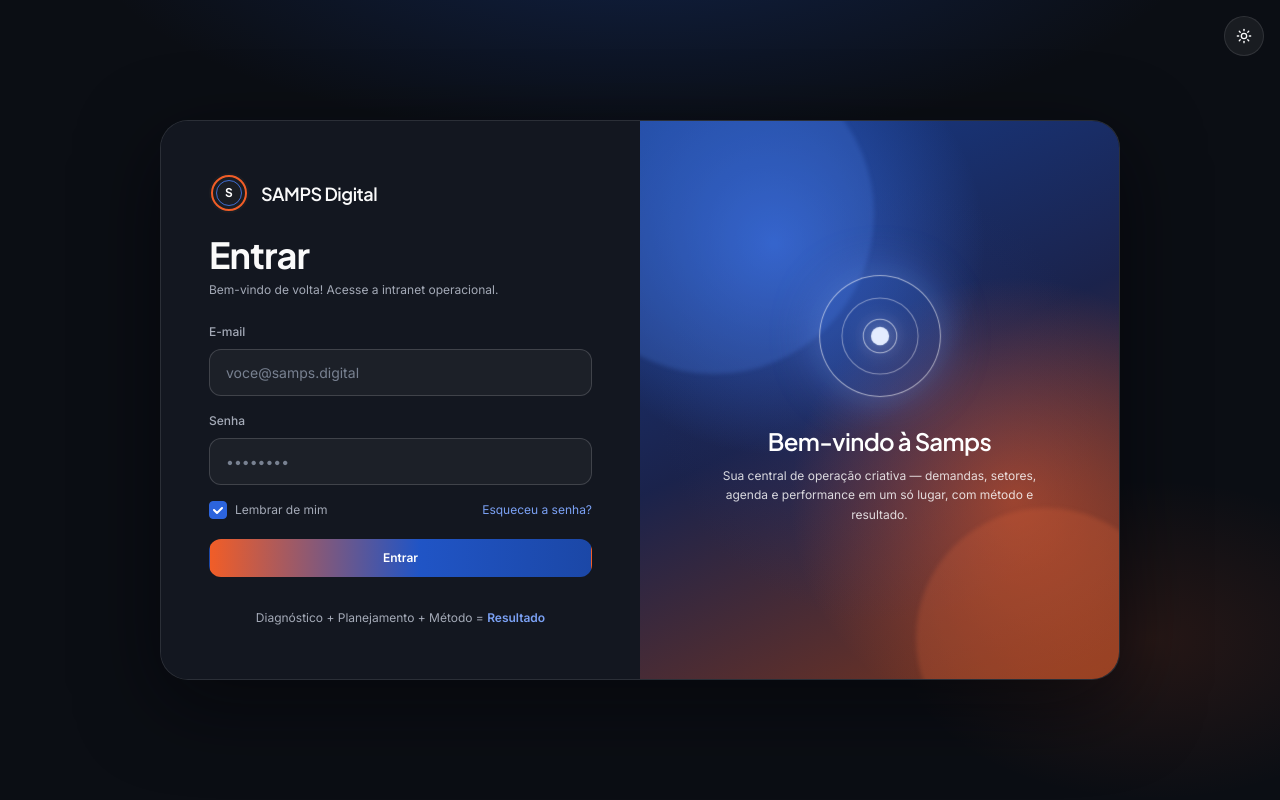
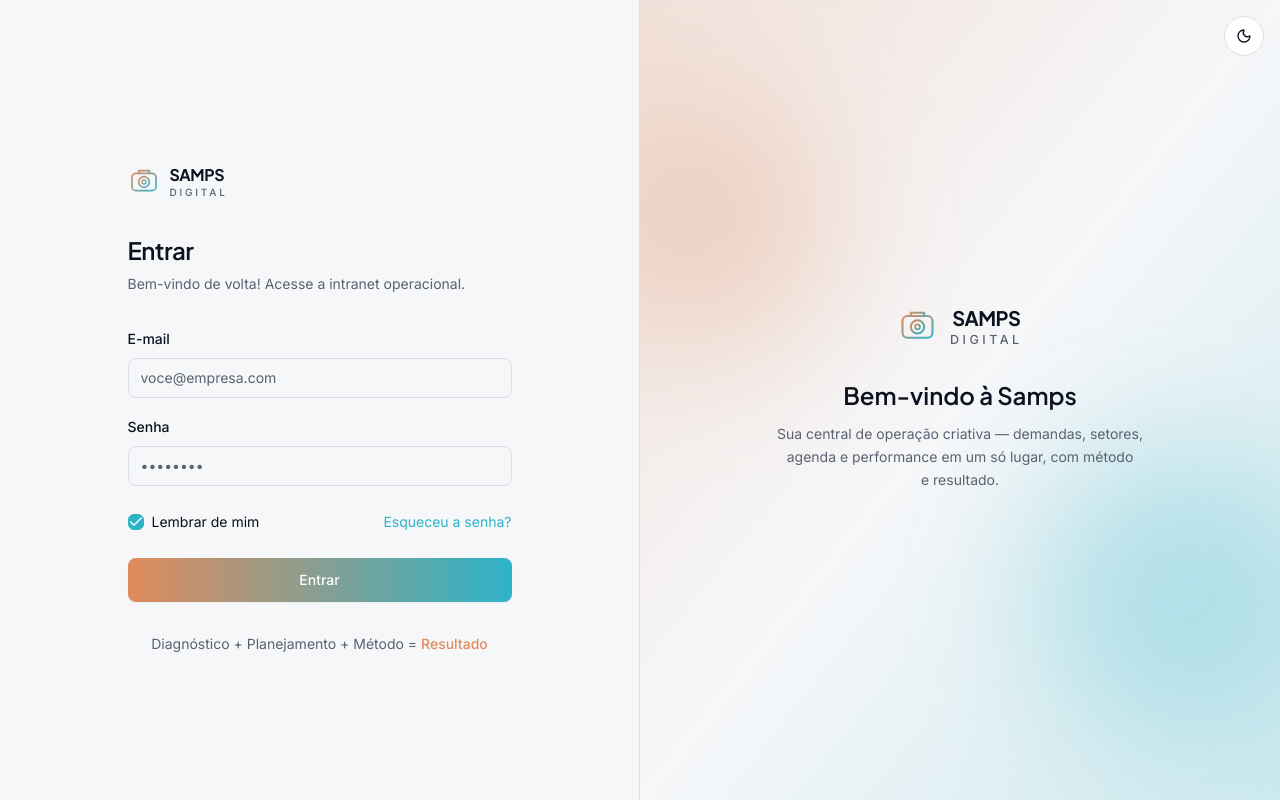
Before and after one commit to joritodev/Samps, a Next.js app: page /login in a window 1280 px wide. Built offline with nearby package versions, Linux system fonts and the light colour scheme.

Commit message:
feat(auth): shell Tailwind Samps e login unificado
Co-authored-by: Cursor <cursoragent@cursor.com>

```diff
--- a/app/(auth)/layout.tsx
+++ b/app/(auth)/layout.tsx
@@ -1,18 +1,13 @@
-import { SessionProvider } from "next-auth/react";
-import { VibeAuthShell } from "@/components/auth/vibe-auth-shell";
+import { SampsAuthShell } from "@/components/auth/samps-auth-shell";
 
 /**
- * Rotas de autenticação usam exclusivamente o Vibe Design System.
- * A intranet (agency) continua no design system Samps / Tailwind.
+ * Auth shares the Samps Tailwind tokens (Providers = Session + Theme).
+ * SessionProvider lives only inside Providers — do not wrap it again here.
  */
 export default function AuthLayout({
   children,
 }: {
   children: React.ReactNode;
 }) {
-  return (
-    <SessionProvider>
-      <VibeAuthShell>{children}</VibeAuthShell>
-    </SessionProvider>
-  );
+  return <SampsAuthShell>{children}</SampsAuthShell>;
 }
--- a/components/auth/login-view.tsx
+++ b/components/auth/login-view.tsx
@@ -5,6 +5,12 @@ import { useState } from "react";
 import { useRouter } from "next/navigation";
 import { signIn } from "next-auth/react";
 import { resolveLoginRedirect } from "@/app/(auth)/login/actions";
+import { SampsLogo } from "@/components/brand/samps-logo";
+import { Alert, AlertDescription } from "@/components/ui/alert";
+import { Button } from "@/components/ui/button";
+import { Checkbox } from "@/components/ui/checkbox";
+import { Input } from "@/components/ui/input";
+import { Label } from "@/components/ui/label";
 
 export function LoginView({
   callbackUrl,
@@ -58,115 +64,125 @@ export function LoginView({
     }
   }
 
+  const errorId = "login-error";
+
   return (
-    <div className="samps-signin">
-      <div className="samps-signin-shell">
-        <section className="samps-signin-form">
-          <div className="samps-signin-brand">
-            <div className="samps-signin-mark" aria-hidden>
-              S
-            </div>
-            <span className="samps-signin-brand-name">SAMPS Digital</span>
-          </div>
+    <div className="grid min-h-dvh md:grid-cols-2">
+      <main className="flex flex-col justify-center border-border bg-background px-6 pb-16 pt-20 md:border-e md:px-12 lg:px-16">
+        <div className="mx-auto w-full max-w-sm">
+          <SampsLogo withWordmark />
 
-          <div>
-            <h1 className="samps-signin-title">Entrar</h1>
-            <p className="samps-signin-subtitle">
+          <div className="mt-8">
+            <h1 className="text-balance font-display text-2xl font-semibold tracking-tight text-foreground">
+              Entrar
+            </h1>
+            <p className="mt-2 text-pretty text-sm text-muted-foreground">
               Bem-vindo de volta! Acesse a intranet operacional.
             </p>
           </div>
 
-          <form onSubmit={handleSubmit}>
+          <form
+            onSubmit={handleSubmit}
+            className="mt-8 space-y-4"
+            aria-busy={loading}
+          >
             {error ? (
-              <div
-                className="alert alert-error"
-                style={{ marginBottom: "var(--space-4)" }}
-              >
-                {error}
-              </div>
+              <Alert variant="destructive">
+                <AlertDescription id={errorId}>{error}</AlertDescription>
+              </Alert>
             ) : null}
 
-            <div className="form-group">
-              <label className="form-label" htmlFor="email">
-                E-mail
-              </label>
-              <input
+            <div className="space-y-2">
+              <Label htmlFor="email">E-mail</Label>
+              <Input
                 id="email"
+                name="email"
                 type="email"
-                className="input"
-                placeholder="voce@samps.digital"
+                autoComplete="email"
+                autoCapitalize="none"
+                autoCorrect="off"
+                spellCheck={false}
+                placeholder="voce@empresa.com"
                 value={email}
                 onChange={(e) => setEmail(e.target.value)}
-                autoComplete="email"
                 required
+                aria-invalid={error ? true : undefined}
+                aria-describedby={error ? errorId : undefined}
               />
             </div>
 
-            <div className="form-group">
-              <label className="form-label" htmlFor="password">
-                Senha
-              </label>
-              <input
+            <div className="space-y-2">
+              <Label htmlFor="password">Senha</Label>
+              <Input
                 id="password"
+                name="password"
                 type="password"
-                className="input"
+                autoComplete="current-password"
                 placeholder="••••••••"
                 value={password}
                 onChange={(e) => setPassword(e.target.value)}
-                autoComplete="current-password"
                 required
+                aria-invalid={error ? true : undefined}
+                aria-describedby={error ? errorId : undefined}
               />
             </div>
 
-            <div className="samps-signin-row">
-              <label className="samps-signin-remember">
-                <input
-                  type="checkbox"
-                  className="checkbox"
+            <div className="flex min-h-10 items-center justify-between gap-4">
+              <div className="flex min-h-10 items-center gap-2">
+                <Checkbox
+                  id="remember"
                   checked={remember}
-                  onChange={(e) => setRemember(e.target.checked)}
+                  onCheckedChange={(value) => setRemember(value === true)}
                 />
+                <Label htmlFor="remember" className="cursor-pointer font-normal">
                   Lembrar de mim
-              </label>
-              <Link href="/forgot-password" className="samps-signin-link">
+                </Label>
+              </div>
+              <Link
+                href="/forgot-password"
+                className="inline-flex min-h-10 items-center text-sm text-primary underline-offset-4 hover:underline"
+              >
                 Esqueceu a senha?
               </Link>
             </div>
 
-            <button
+            <Button
               type="submit"
-              className="btn btn-primary"
-              style={{ width: "100%" }}
+              size="lg"
               disabled={loading}
+              className="w-full bg-gradient-to-r from-[hsl(var(--brand))] to-[hsl(var(--primary))] text-primary-foreground hover:opacity-95"
             >
               {loading ? "Entrando..." : "Entrar"}
-            </button>
+            </Button>
           </form>
 
-          <p className="samps-signin-footer">
+          <p className="mt-8 text-pretty text-center text-sm text-muted-foreground">
             Diagnóstico + Planejamento + Método ={" "}
-            <span className="samps-signin-accent">Resultado</span>
+            <span className="font-medium text-brand">Resultado</span>
           </p>
-        </section>
+        </div>
+      </main>
 
-        <aside className="samps-signin-visual" aria-hidden>
-          <div className="samps-signin-blob samps-signin-blob-1" />
-          <div className="samps-signin-blob samps-signin-blob-2" />
-          <div className="samps-signin-portal">
-            <span className="samps-signin-ring samps-signin-ring-outer" />
-            <span className="samps-signin-ring samps-signin-ring-mid" />
-            <span className="samps-signin-ring samps-signin-ring-inner" />
-            <span className="samps-signin-core" />
+      <aside
+        className="relative hidden overflow-hidden md:flex md:flex-col md:items-center md:justify-center md:px-12"
+        aria-hidden="true"
+      >
+        <div className="pointer-events-none absolute inset-0 bg-gradient-to-br from-brand/20 via-background to-primary/20" />
+        <div className="pointer-events-none absolute -start-16 top-24 size-64 rounded-full bg-brand/25 blur-3xl" />
+        <div className="pointer-events-none absolute -end-10 bottom-16 size-72 rounded-full bg-primary/25 blur-3xl" />
+        <div className="relative z-10 flex max-w-sm flex-col items-center text-center">
+          <div className="scale-125">
+            <SampsLogo withWordmark />
           </div>
-          <div className="samps-signin-visual-content">
-            <h2>Bem-vindo à Samps</h2>
-            <p>
+          <p className="mt-8 text-balance font-display text-2xl font-semibold text-foreground">
+            Bem-vindo à Samps
+          </p>
+          <p className="mt-3 text-pretty text-sm leading-relaxed text-muted-foreground">
             Sua central de operação criativa — demandas, setores, agenda e
             performance em um só lugar, com método e resultado.
           </p>
         </div>
       </aside>
     </div>
-    </div>
   );
 }
--- /dev/null
+++ b/components/auth/samps-auth-shell.tsx
@@ -0,0 +1,47 @@
+"use client";
+
+import { useEffect, useState } from "react";
+import { useTheme } from "next-themes";
+import { Providers } from "@/components/providers";
+import { AnimatedThemeToggler } from "@/components/ui/animated-theme-toggler";
+
+function AuthThemeToggle() {
+  const { resolvedTheme, setTheme } = useTheme();
+  const [mounted, setMounted] = useState(false);
+
+  useEffect(() => {
+    setMounted(true);
+  }, []);
+
+  if (!mounted) {
+    return (
+      <span
+        className="inline-flex size-10 rounded-full border border-border bg-card"
+        aria-hidden
+      />
+    );
+  }
+
+  const theme = resolvedTheme === "dark" ? "dark" : "light";
+
+  return (
+    <AnimatedThemeToggler
+      className="inline-flex size-10 items-center justify-center rounded-full border border-border bg-card text-foreground"
+      theme={theme}
+      onThemeChange={setTheme}
+    />
+  );
+}
+
+export function SampsAuthShell({ children }: { children: React.ReactNode }) {
+  return (
+    <Providers>
+      <div className="relative min-h-dvh bg-background text-foreground">
+        <div className="fixed right-4 top-4 z-50">
+          <AuthThemeToggle />
+        </div>
+        {children}
+      </div>
+    </Providers>
+  );
+}
--- a/components/auth/vibe-auth-shell.tsx
+++ /dev/null
@@ -1,107 +0,0 @@
-"use client";
-
-import { useEffect, useState } from "react";
-import { AnimatedThemeToggler } from "@/components/ui/animated-theme-toggler";
-
-const FONT_HREF =
-  "https://fonts.googleapis.com/css2?family=Inter:wght@300;400;500;600;700;800;900&family=Syne:wght@400;500;600;700;800&family=Geist+Mono&family=Newsreader:ital@1&display=swap";
-
-/**
- * Auth shell: Vibe DS + tema Samps (dark estilo Nebula por padrão).
- * Remove assets ao sair para não afetar a intranet.
- */
-export function VibeAuthShell({ children }: { children: React.ReactNode }) {
-  const [theme, setTheme] = useState<"dark" | "light">("dark");
-  const [ready, setReady] = useState(false);
-
-  useEffect(() => {
-    const prevTheme = document.documentElement.dataset.theme;
-    const hadDarkClass = document.documentElement.classList.contains("dark");
-
-    const preconnectGoogle = document.createElement("link");
-    preconnectGoogle.rel = "preconnect";
-    preconnectGoogle.href = "https://fonts.googleapis.com";
-    preconnectGoogle.id = "vibe-preconnect-google";
-
-    const preconnectGstatic = document.createElement("link");
-    preconnectGstatic.rel = "preconnect";
-    preconnectGstatic.href = "https://fonts.gstatic.com";
-    preconnectGstatic.crossOrigin = "anonymous";
-    preconnectGstatic.id = "vibe-preconnect-gstatic";
-
-    const fonts = document.createElement("link");
-    fonts.rel = "stylesheet";
-    fonts.href = FONT_HREF;
-    fonts.id = "vibe-fonts";
-
-    const ds = document.createElement("link");
-    ds.rel = "stylesheet";
-    ds.href = "/design-system/index.css";
-    ds.id = "vibe-design-system";
-
-    const samps = document.createElement("link");
-    samps.rel = "stylesheet";
-    samps.href = "/design-system/themes/samps-login.css";
-    samps.id = "vibe-samps-theme";
-
-    document.head.append(
-      preconnectGoogle,
-      preconnectGstatic,
-      fonts,
-      ds,
-      samps
-    );
-
-    document.documentElement.dataset.theme = "dark";
-    document.documentElement.classList.add("dark");
-    setReady(true);
-
-    return () => {
-      document.getElementById("vibe-preconnect-google")?.remove();
-      document.getElementById("vibe-preconnect-gstatic")?.remove();
-      document.getElementById("vibe-fonts")?.remove();
-      document.getElementById("vibe-design-system")?.remove();
-      document.getElementById("vibe-samps-theme")?.remove();
-      if (prevTheme) {
-        document.documentElement.dataset.theme = prevTheme;
-      } else {
-        delete document.documentElement.dataset.theme;
-      }
-      if (!hadDarkClass) {
-        document.documentElement.classList.remove("dark");
-      }
-    };
-  }, []);
-
-  function handleThemeChange(next: "light" | "dark") {
-    setTheme(next);
-    document.documentElement.dataset.theme = next;
-  }
-
-  return (
-    <div
-      className="vibe-auth-shell"
-      style={{
-        minHeight: "100dvh",
-        background: ready ? "var(--bg-base)" : "#0b0f1a",
-        color: ready ? "var(--fg-default)" : "#f5f5f5",
-      }}
-    >
-      <div
-        style={{
-          position: "fixed",
-          top: "1rem",
-          right: "1rem",
-          zIndex: 50,
-        }}
-      >
-        <AnimatedThemeToggler
-          theme={theme}
-          onThemeChange={handleThemeChange}
-          className="samps-theme-toggler"
-        />
-      </div>
-      {children}
-    </div>
-  );
-}
```
Lines whose indentation alone changed are shown as unchanged.
